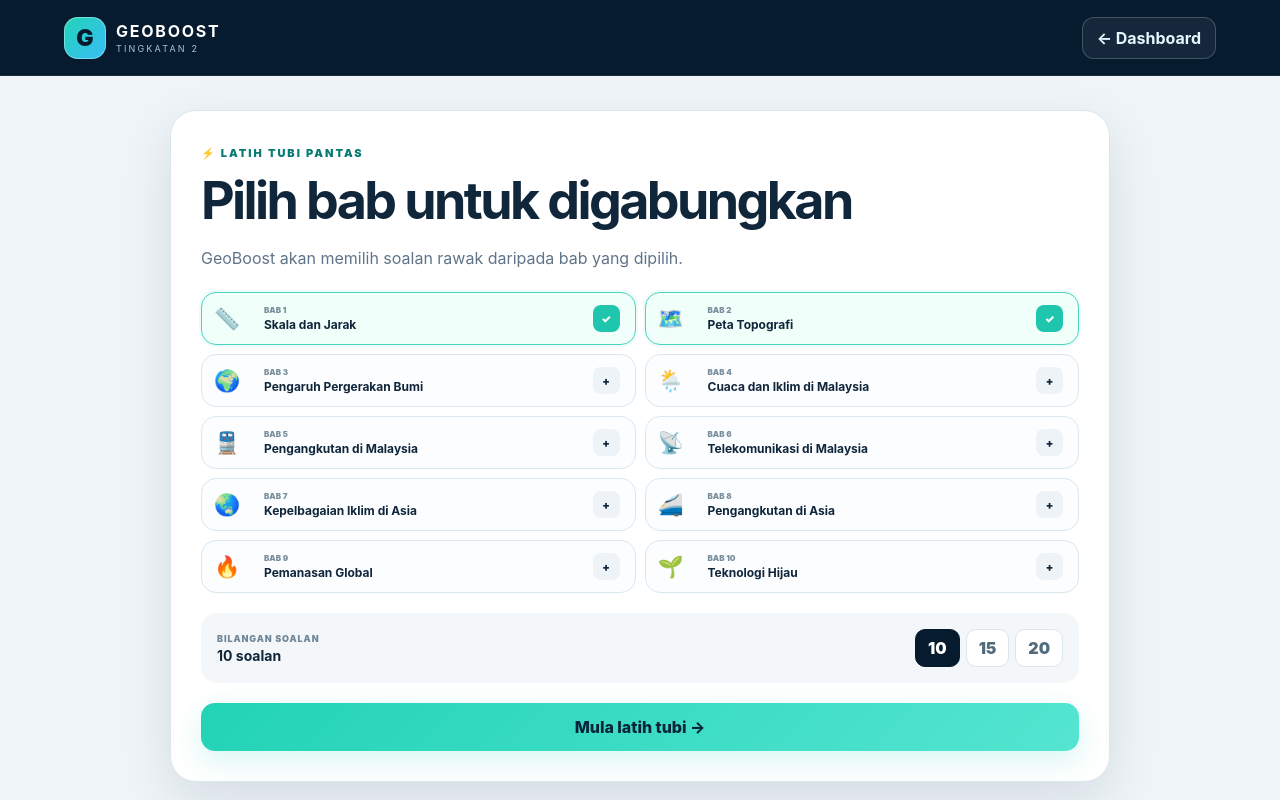
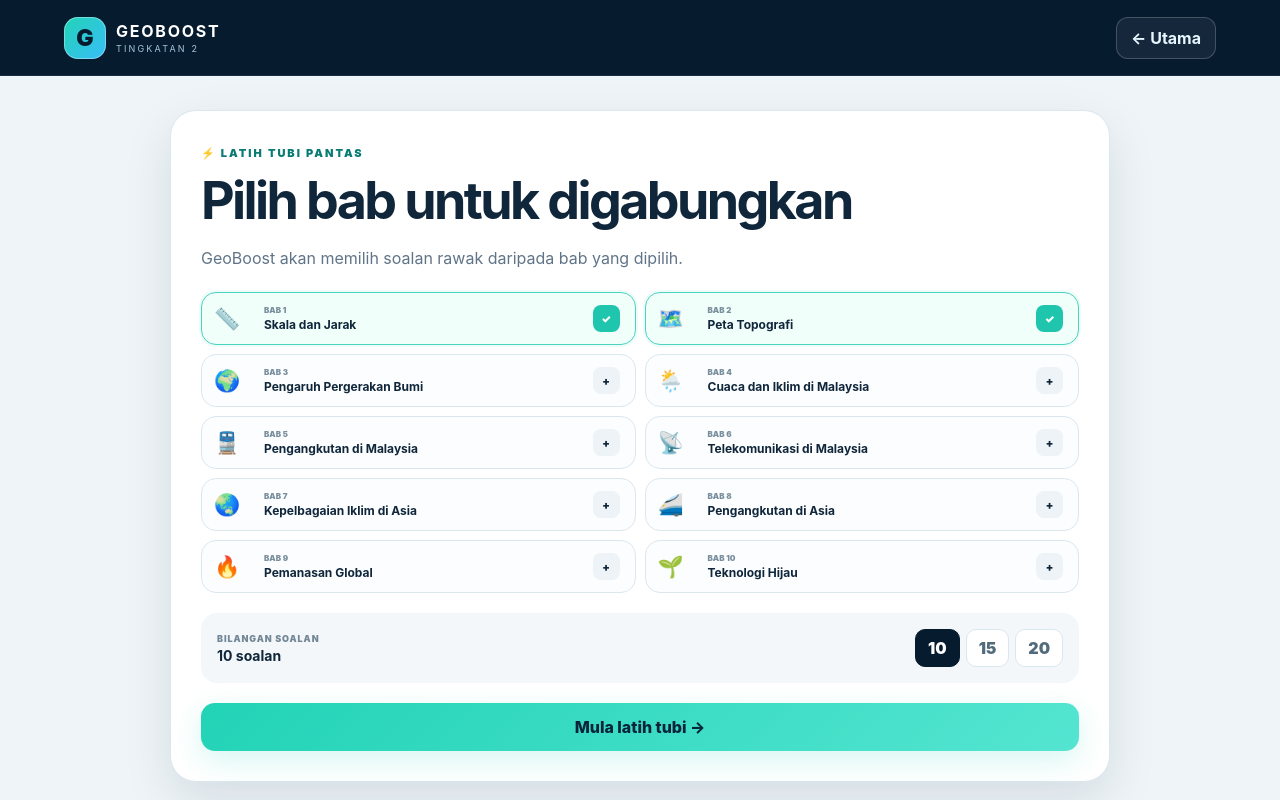
Before and after one commit to MADULEBAH587/geoboost, a Next.js app: page /pantas in a window 1280 px wide. Built offline with nearby package versions, Linux system fonts and the light colour scheme.

Commit message:
Use Utama label in quick practice

```diff
--- a/app/pantas/page.tsx
+++ b/app/pantas/page.tsx
@@ -21,7 +21,7 @@ export default function QuickSetupPage() {
 
   return (
     <main className="setup-shell">
-      <header className="topbar compact"><a className="brand" href="/"><span className="brand-mark">G</span><span><b>GEOBOOST</b><small>TINGKATAN 2</small></span></a><a className="back" href="/">← Dashboard</a></header>
+      <header className="topbar compact"><a className="brand" href="/"><span className="brand-mark">G</span><span><b>GEOBOOST</b><small>TINGKATAN 2</small></span></a><a className="back" href="/">← Utama</a></header>
       <section className="setup-card">
         <span className="eyebrow dark">⚡ LATIH TUBI PANTAS</span><h1>Pilih bab untuk digabungkan</h1><p>GeoBoost akan memilih soalan rawak daripada bab yang dipilih.</p>
         <div className="chapter-picks">{chapters.map(c=><button key={c.id} onClick={()=>toggle(c.id)} className={selected.includes(c.id)?"picked":""}><span>{c.icon}</span><div><small>BAB {c.id}</small><b>{c.title}</b></div><i>{selected.includes(c.id)?"✓":"+"}</i></button>)}</div>
```
